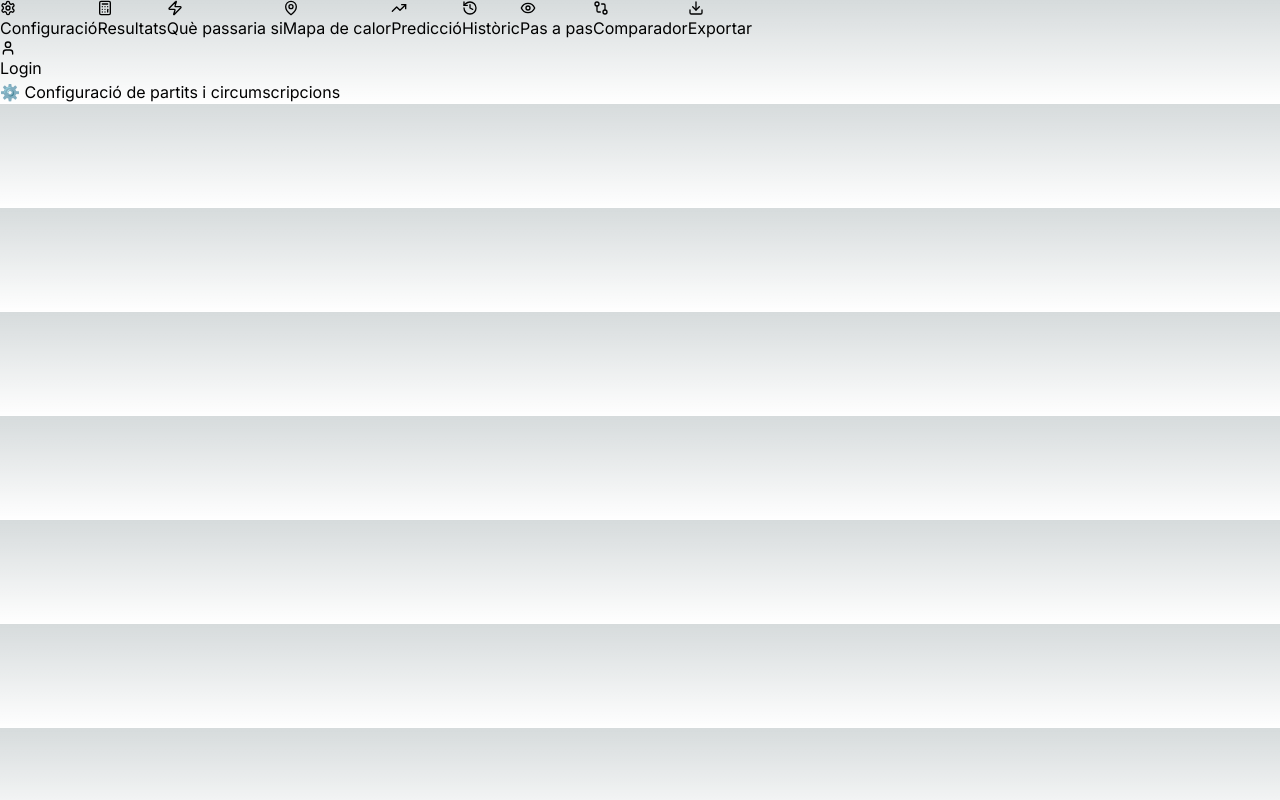
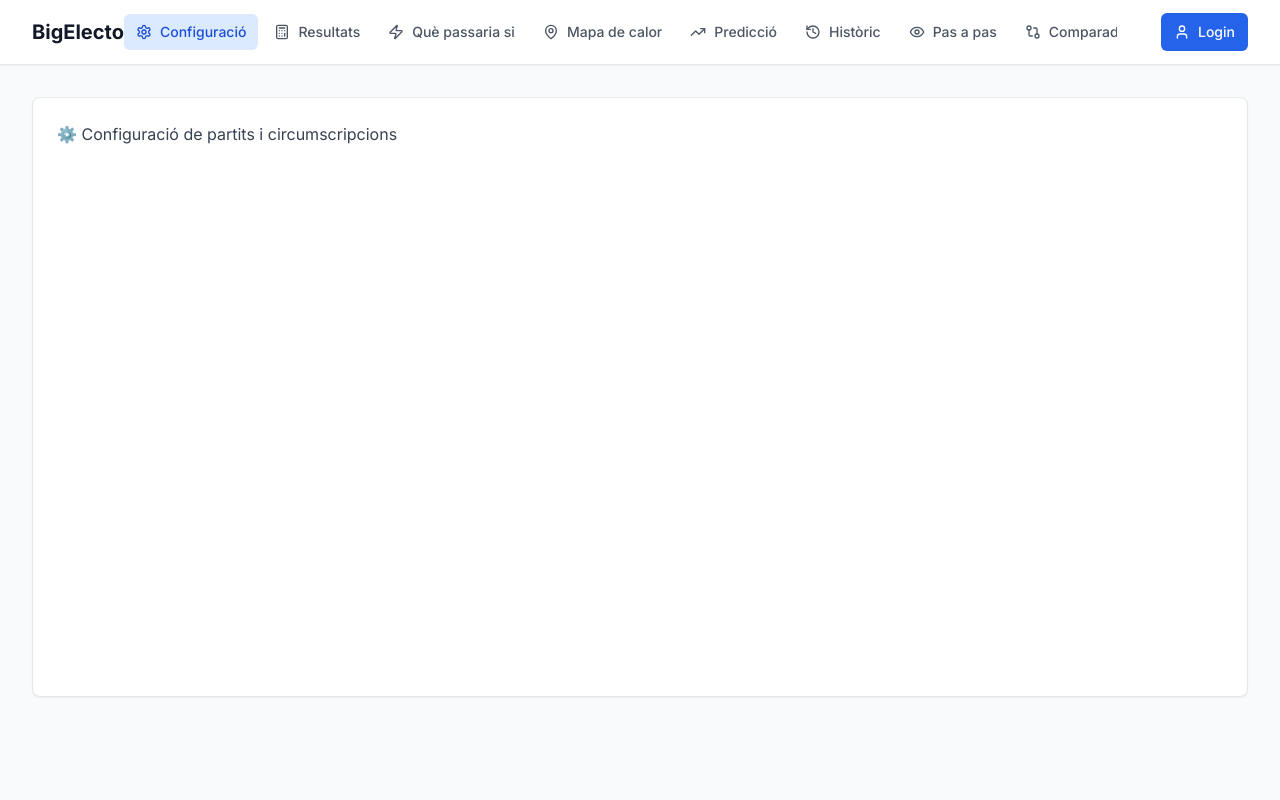
Before and after one commit to rgrandia/BigElecto, a Next.js app: page /simulator in a window 1280 px wide. Built offline with nearby package versions, Linux system fonts and the light colour scheme.

Commit message:
Update page.tsx

```diff
--- a/src/app/simulator/page.tsx
+++ b/src/app/simulator/page.tsx
@@ -184,7 +184,7 @@ export default function SimulatorPage() {
   const renderActiveTab = () => {
     switch(activeTab) {
       case 'setup':
-        return <div>⚙️ Configuració de partits i circumscripcions</div>;
+        return <div className="p-6 text-gray-700 dark:text-gray-200">⚙️ Configuració de partits i circumscripcions</div>;
 
       case 'results':
         // ✅ Calcula seients totals correctament
@@ -238,7 +238,7 @@ export default function SimulatorPage() {
         return <StepByStep result={results[0] ?? { name: '', totalSeats: 0, totalVotes: 0, parties: [], distribution: [] }} />;
 
       case 'compare':
-        return <div>Comparador de mètodes electorals</div>;
+        return <div className="p-6 text-gray-700 dark:text-gray-200">Comparador de mètodes electorals</div>;
 
       case 'export':
         return <ExportPanel results={results} method={method} threshold={threshold} />;
@@ -249,29 +249,76 @@ export default function SimulatorPage() {
   };
 
   return (
-    <div className="simulator-page">
-      <header className="tabs">
-        {TAB_CONFIG.map(tab => (
+    <div className="min-h-screen bg-gray-50 dark:bg-gray-900">
+      {/* Header amb tabs */}
+      <header className="sticky top-0 z-50 bg-white dark:bg-gray-800 border-b border-gray-200 dark:border-gray-700 shadow-sm">
+        <div className="max-w-7xl mx-auto px-4 sm:px-6 lg:px-8">
+          <div className="flex items-center justify-between h-16">
+            {/* Logo o títol */}
+            <div className="flex-shrink-0">
+              <h1 className="text-xl font-bold text-gray-900 dark:text-white">
+                BigElecto
+              </h1>
+            </div>
+
+            {/* Tabs de navegació */}
+            <nav className="flex space-x-1 overflow-x-auto">
+              {TAB_CONFIG.map(tab => {
+                const Icon = tab.icon;
+                const isActive = activeTab === tab.id;
+
+                return (
                   <button
                     key={tab.id}
                     onClick={() => setActiveTab(tab.id)}
-            className={activeTab === tab.id ? 'active' : ''}
+                    className={`
+                      inline-flex items-center px-3 py-2 rounded-md text-sm font-medium transition-colors duration-200 whitespace-nowrap
+                      ${isActive
+                        ? 'bg-blue-100 text-blue-700 dark:bg-blue-900 dark:text-blue-200'
+                        : 'text-gray-600 hover:bg-gray-100 hover:text-gray-900 dark:text-gray-300 dark:hover:bg-gray-700 dark:hover:text-white'
+                      }
+                    `}
                   >
-            <tab.icon size={16} /> {tab.label}
+                    <Icon className="w-4 h-4 mr-2" />
+                    {tab.label}
                   </button>
-        ))}
+                );
+              })}
+            </nav>
+
+            {/* Botons d'acció (Theme, Login) */}
+            <div className="flex items-center space-x-3">
               <ThemeToggle />
               {currentUser ? (
-          <button onClick={logout}><LogOut size={16} /> Logout</button>
+                <button
+                  onClick={logout}
+                  className="inline-flex items-center px-3 py-2 border border-transparent text-sm font-medium rounded-md text-gray-700 bg-gray-100 hover:bg-gray-200 dark:bg-gray-700 dark:text-gray-200 dark:hover:bg-gray-600 transition-colors"
+                >
+                  <LogOut className="w-4 h-4 mr-2" />
+                  Logout
+                </button>
               ) : (
-          <button onClick={() => setShowAuthModal(true)}><User size={16} /> Login</button>
+                <button
+                  onClick={() => setShowAuthModal(true)}
+                  className="inline-flex items-center px-3 py-2 border border-transparent text-sm font-medium rounded-md text-white bg-blue-600 hover:bg-blue-700 transition-colors"
+                >
+                  <User className="w-4 h-4 mr-2" />
+                  Login
+                </button>
               )}
+            </div>
+          </div>
+        </div>
       </header>
 
-      <main className="tab-content">
+      {/* Contingut principal */}
+      <main className="max-w-7xl mx-auto px-4 sm:px-6 lg:px-8 py-8">
+        <div className="bg-white dark:bg-gray-800 rounded-lg shadow-sm border border-gray-200 dark:border-gray-700 min-h-[600px]">
           {renderActiveTab()}
+        </div>
       </main>
 
+      {/* Modals */}
       {showPartyLibrary && (
         <PartyLibrary
           currentParties={parties}
@@ -279,6 +326,7 @@ export default function SimulatorPage() {
           onClose={() => setShowPartyLibrary(false)}
         />
       )}
+
       {showAuthModal && (
         <AuthModal
           isOpen={showAuthModal}
@@ -286,6 +334,7 @@ export default function SimulatorPage() {
           onLogin={(user) => setCurrentUser(user)}
         />
       )}
+
       {presentationMode && (
         <PresentationMode
           results={results}
```
Lines whose indentation alone changed are shown as unchanged.
